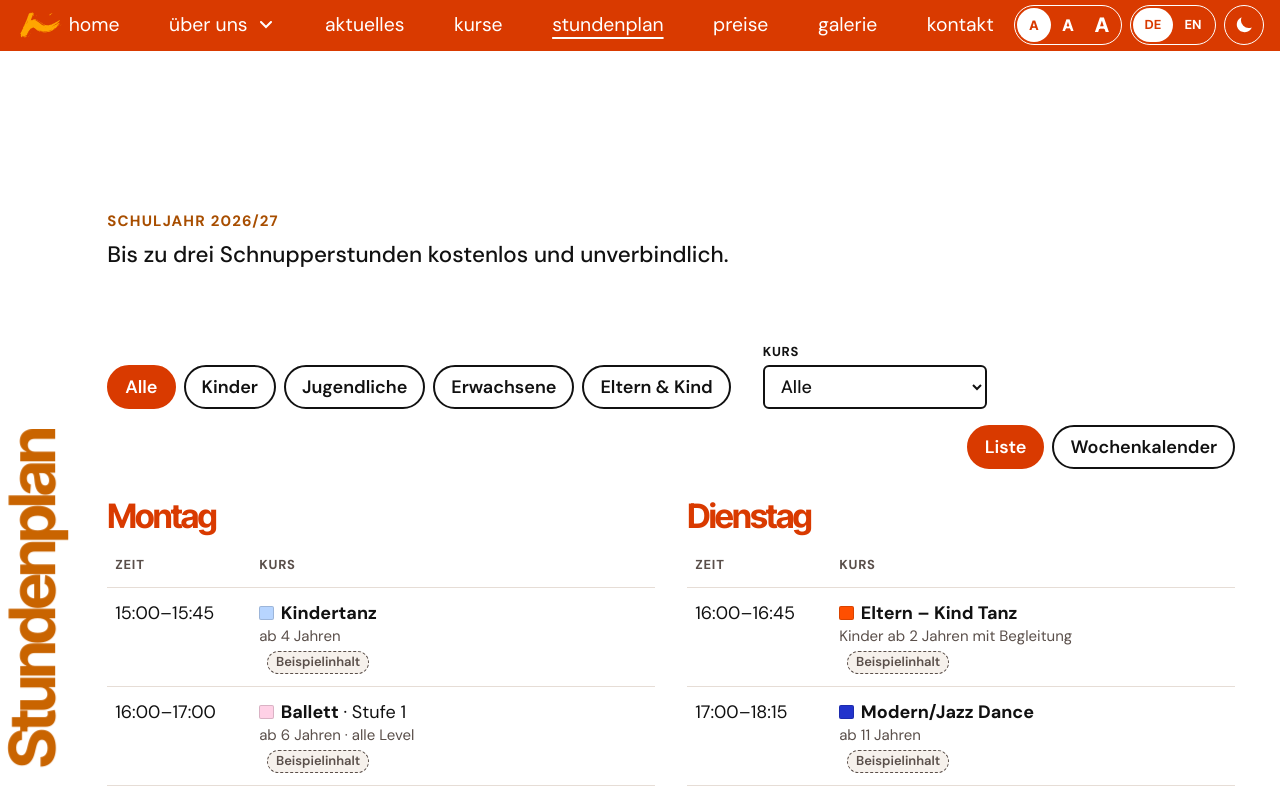
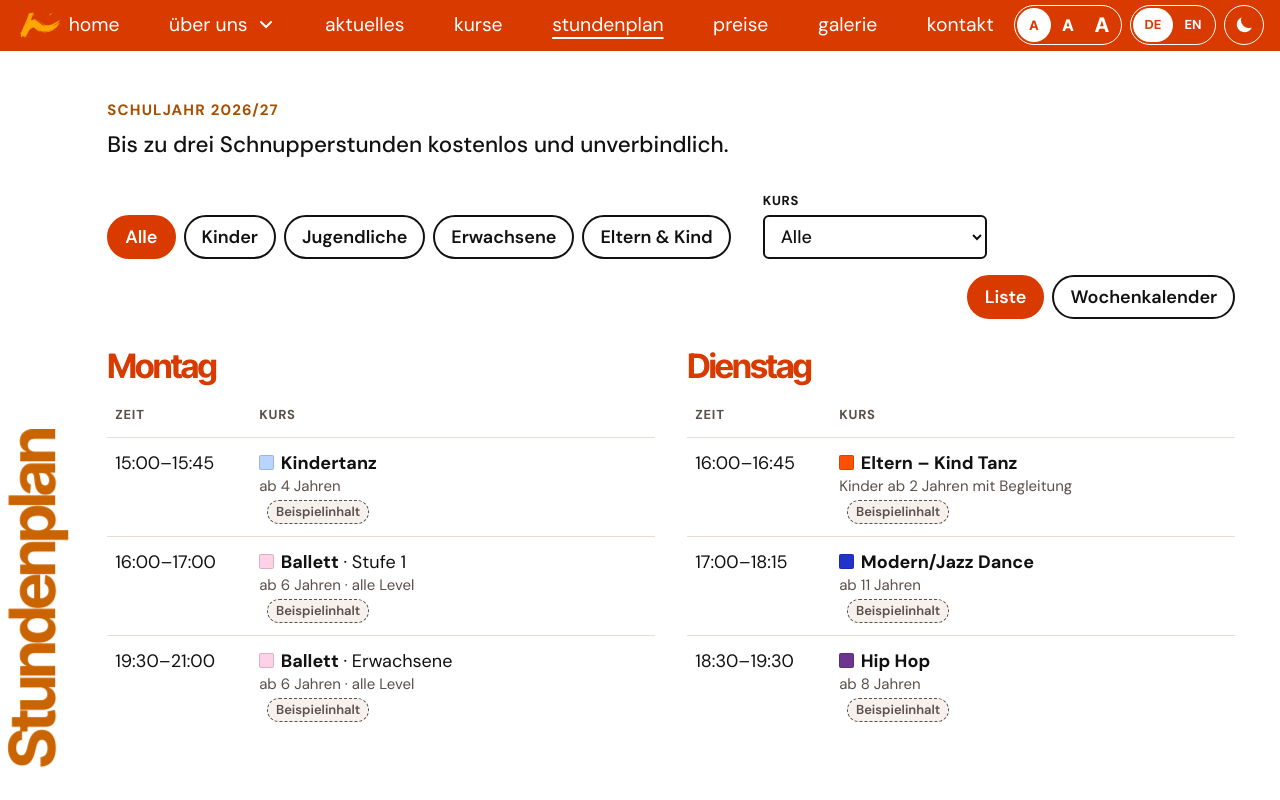
Before and after one commit to LucPellinger/ballett_hagenaars.github.io, a React (Vite) app: page /stundenplan in a window 1280 px wide. Shown: the top 800 px of the page. Built offline with nearby package versions, Linux system fonts and the light colour scheme.

Commit message:
fix(#25): less whitespace above the page intro on sub-pages
Co-Authored-By: Claude Opus 5.5 <noreply@anthropic.com>
Claude-Session: https://claude.ai/code/session_017oDNMNuxYfms4HkNh7ZWQW

```diff
--- a/src/components/ui/SectionRail/SectionRail.module.css
+++ b/src/components/ui/SectionRail/SectionRail.module.css
@@ -53,3 +53,8 @@
     white-space: normal;
   }
 }
+
+/* Sub-pages: the title rail + intro start close to the menu bar (after the mobile rule above) */
+.section.pageTop {
+  padding-top: var(--page-top-space);
+}
--- a/src/components/ui/SectionRail/SectionRail.tsx
+++ b/src/components/ui/SectionRail/SectionRail.tsx
@@ -9,16 +9,18 @@ export interface SectionRailProps {
   id?: string;
   children: ReactNode;
   className?: string;
+  /** Sub-page top: less space above the content than between home-page sections. */
+  pageTop?: boolean;
 }
 
 /**
  * Section with the signature vertical orange label on the left edge.
  * The label is the real heading (h1/h2); on small screens it turns horizontal.
  */
-export function SectionRail({ label, as: Tag = 'h2', id, children, className }: SectionRailProps) {
+export function SectionRail({ label, as: Tag = 'h2', id, children, className, pageTop = false }: SectionRailProps) {
   const headingId = id ? `${id}-title` : undefined;
   return (
-    <section id={id} className={`${styles.section} ${className ?? ''}`} aria-labelledby={headingId}>
+    <section id={id} className={`${styles.section} ${pageTop ? styles.pageTop : ''} ${className ?? ''}`} aria-labelledby={headingId}>
       <div className={styles.rail}>
         <Tag id={headingId} className={styles.label}>
           {label}
--- a/src/pages/PageShell.module.css
+++ b/src/pages/PageShell.module.css
@@ -5,7 +5,7 @@
 
 .intro {
   max-width: 48rem;
-  margin-bottom: var(--space-8);
+  margin-bottom: var(--space-6);
 }
 
 .eyebrow {
--- a/src/pages/PageShell.tsx
+++ b/src/pages/PageShell.tsx
@@ -11,7 +11,7 @@ export function PageShell({ page, children, wide = false }: { page: PageId; chil
   return (
     <>
       <PageMeta meta={meta} />
-      <SectionRail as="h1" label={t(header.title)} id={`page-${page}`}>
+      <SectionRail as="h1" label={t(header.title)} id={`page-${page}`} pageTop>
         <div className={wide ? styles.wide : styles.body}>
           {(header.eyebrow || header.lead) && (
             <div className={styles.intro} {...textSizeProps(header.textSize)}>
--- a/src/styles/tokens.css
+++ b/src/styles/tokens.css
@@ -56,6 +56,8 @@
 
   /* Vertical rhythm: space around page sections and between content blocks inside them */
   --section-space: clamp(6rem, 4.25rem + 7.2vw, 10rem); /* full size from 1280px; 1.5× between stacked sections = 15rem */
+  /* Top of sub-pages (title rail + intro): compact, the content should start soon */
+  --page-top-space: clamp(2.5rem, 1.5rem + 2vw, 4rem);
   --block-space: clamp(3.5rem, 2rem + 4.5vw, 7.5rem);
 
   --gutter: clamp(1rem, 0.4rem + 3vw, 3.5rem);
```
Also changed, not shown: tickets/025-less-whitespace-above-page-intro.md (added, +21 -0 lines), 1 other file (tests, documents, lock files or other folders).
